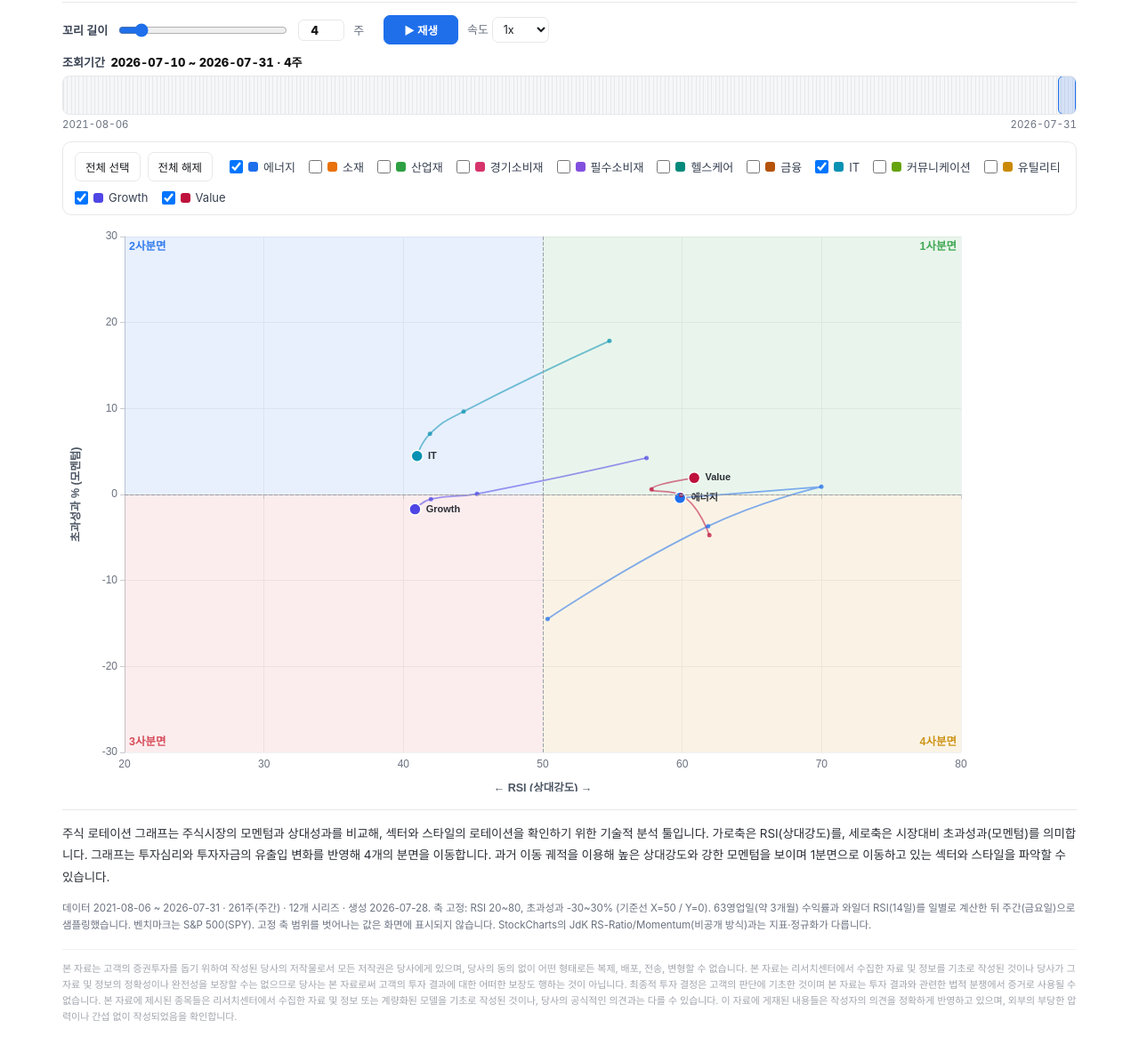
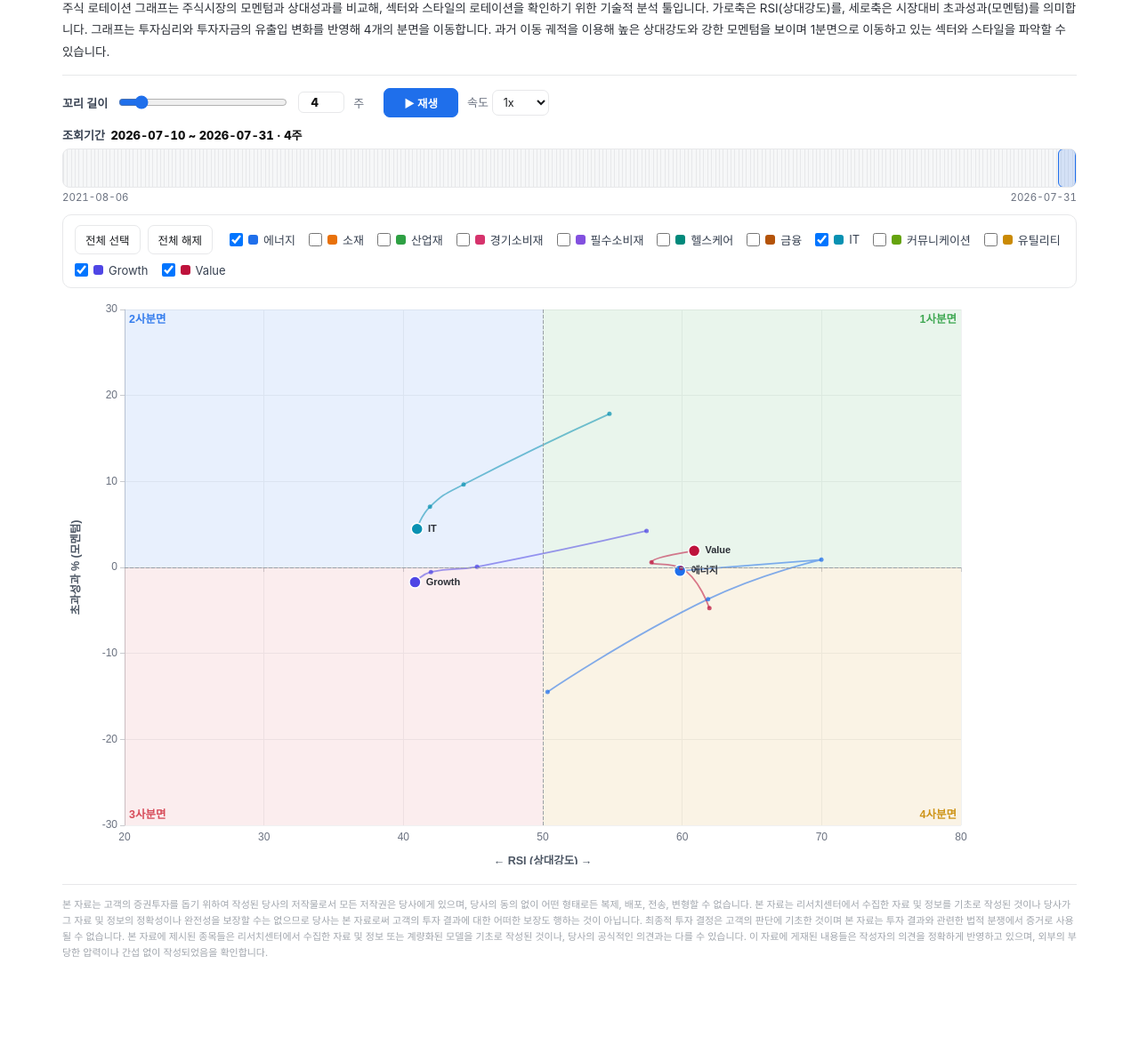
Before and after one commit to kis-dr/equity-rrg, a plain HTML site: page docs/index.html in a window 1280 px wide. Shown: the part 60-1253 px from the top of the page at 89% size. After the commit the page ends 1180 px from the top, so only its background shows below. Drawn offline with Linux system fonts and the light colour scheme.

Commit message:
Add files via upload

```diff
--- a/docs/index.html
+++ b/docs/index.html
@@ -63,14 +63,11 @@
   /* 높이는 JS(sizeChart)가 플롯 영역이 정사각형에 가깝도록 계산해 설정한다 */
   #chart{width:100%;height:520px}
 
-  footer{margin-top:20px;border-top:1px solid var(--line);padding-top:14px}
-  /* 본문 설명: 가장 잘 보이게 */
-  footer p{font-size:13.5px;color:#2b2f36;line-height:1.8;margin:0 0 14px;letter-spacing:-.005em}
-  /* 기술 주석: 한 단계 연하게 */
-  footer .note{font-size:11.5px;color:var(--muted);line-height:1.7;margin:0 0 16px}
+  /* 제목 아래 설명문: 가장 잘 보이게 */
+  .intro{font-size:13.5px;color:#2b2f36;line-height:1.8;margin:11px 0 0;letter-spacing:-.005em}
+  footer{margin-top:22px;border-top:1px solid var(--line);padding-top:13px}
   /* 컴플라이언스: 화면 최하단, 가장 연하게 */
-  footer .compliance{font-size:11px;color:#a1a6ad;line-height:1.65;margin:0;
-    border-top:1px solid #f1f2f3;padding-top:12px}
+  footer .compliance{font-size:11px;color:#a1a6ad;line-height:1.65;margin:0}
 
   /* ── 모바일 ─────────────────────────────────────────── */
   @media (max-width:760px){
@@ -85,8 +82,7 @@
     .sectors{gap:11px 13px;padding:10px 11px}
     .chip{font-size:12.5px}
     .chip input{width:17px;height:17px}
-    footer p{font-size:12.5px;line-height:1.75}
-    footer .note{font-size:11px}
+    .intro{font-size:12.5px;line-height:1.75;margin-top:9px}
     footer .compliance{font-size:10.5px;line-height:1.6}
   }
   @media (max-width:420px){
@@ -98,7 +94,11 @@
 <body>
 <div class="wrap">
   <header>
-    <h1>KIS Equity RRG<span class="sub">주식 로테이션 그래프</span></h1>
+    <h1>KIS Equity Rotation Graph<span class="sub">주식 로테이션 그래프</span></h1>
+    <p class="intro">주식 로테이션 그래프는 주식시장의 모멘텀과 상대성과를 비교해, 섹터와 스타일의 로테이션을 확인하기 위한
+      기술적 분석 툴입니다. 가로축은 RSI(상대강도)를, 세로축은 시장대비 초과성과(모멘텀)를 의미합니다.
+      그래프는 투자심리와 투자자금의 유출입 변화를 반영해 4개의 분면을 이동합니다.
+      과거 이동 궤적을 이용해 높은 상대강도와 강한 모멘텀을 보이며 1분면으로 이동하고 있는 섹터와 스타일을 파악할 수 있습니다.</p>
     <div class="err" id="err"></div>
   </header>
 
@@ -136,11 +136,6 @@
   <div id="chart"></div>
 
   <footer>
-    <p>주식 로테이션 그래프는 주식시장의 모멘텀과 상대성과를 비교해, 섹터와 스타일의 로테이션을 확인하기 위한 기술적 분석 툴입니다.
-      가로축은 RSI(상대강도)를, 세로축은 시장대비 초과성과(모멘텀)를 의미합니다.
-      그래프는 투자심리와 투자자금의 유출입 변화를 반영해 4개의 분면을 이동합니다.
-      과거 이동 궤적을 이용해 높은 상대강도와 강한 모멘텀을 보이며 1분면으로 이동하고 있는 섹터와 스타일을 파악할 수 있습니다.</p>
-    <p class="note" id="foot"></p>
     <p class="compliance">본 자료는 고객의 증권투자를 돕기 위하여 작성된 당사의 저작물로서 모든 저작권은 당사에게 있으며,
       당사의 동의 없이 어떤 형태로든 복제, 배포, 전송, 변형할 수 없습니다.
       본 자료는 리서치센터에서 수집한 자료 및 정보를 기초로 작성된 것이나 당사가 그 자료 및 정보의 정확성이나 완전성을 보장할 수는 없으므로
@@ -419,23 +414,9 @@ function buildSectors(){
 }
 
 function render(){
-  const m = DATA.meta, n = DATA.dates.length;
+  const n = DATA.dates.length;
   state.tailLen  = Math.min(DEFAULT_TAIL, n);
   state.startIdx = clampStart(n - state.tailLen);
-
-  // 영업일 수를 사람이 읽는 기간으로 환산 (월 ≈ 21영업일). RETURN_DAYS가 바뀌어도 문구가 어긋나지 않게.
-  const approxPeriod = (days)=>{
-    const mo = Math.round(days / 21);
-    return mo >= 12 ? `약 ${+(mo / 12).toFixed(1)}년` : `약 ${mo}개월`;
-  };
-  document.getElementById('foot').innerHTML =
-    `데이터 ${DATA.dates[0]} ~ ${DATA.dates[n-1]} · ${m.n_weeks}주(주간) · ${m.n_series}개 시리즈 · `+
-    `생성 ${String(m.generated).slice(0,10)}. `+
-    `축 고정: RSI ${m.x_min}~${m.x_max}, 초과성과 ${m.y_min}~${m.y_max}% (기준선 X=50 / Y=0). `+
-    `${m.return_days}영업일(${approxPeriod(m.return_days)}) 수익률과 와일더 RSI(${m.rsi_n}일)를 `+
-    `일별로 계산한 뒤 주간(금요일)으로 샘플링했습니다. `+
-    `벤치마크는 S&amp;P 500(SPY). 고정 축 범위를 벗어나는 값은 화면에 표시되지 않습니다. `+
-    `StockCharts의 JdK RS-Ratio/Momentum(비공개 방식)과는 지표·정규화가 다릅니다.`;
 
   const tailEl = document.getElementById('tail');
   const tailNum = document.getElementById('tailVal');
```
